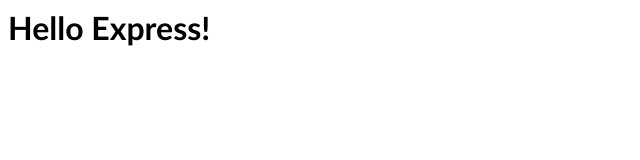
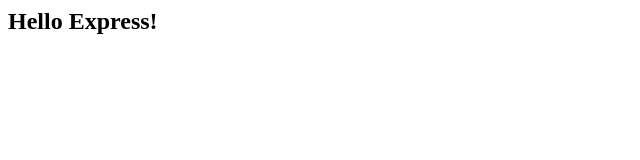
Before and after one commit to Vishwas-pio/express-simple-VVKPIO, a website: page pages/index.html in a window 1280 px wide. Shown: the whole page, without its empty margins (0-640 px from the left). Drawn offline with Linux system fonts and the light colour scheme; files that its build step writes are made by us from their sources.

Commit message:
3 files modified

```diff
--- a/pages/index.html
+++ b/pages/index.html
@@ -1,2 +1,2 @@
 <link rel="stylesheet" href="./style.css">
-<h1>Hello Express!</h1>
+<h2>Hello Express!</h2>
--- a/static/style.css
+++ b/static/style.css
@@ -1,3 +1,3 @@
 h1 {
-  font-family: 'Gill Sans', 'Gill Sans MT', Calibri, 'Trebuchet MS', sans-serif;
+  font-family: 'Gill Sans', 'Gill Sans MT', Arial, Helvetica, sans-serif, 'Trebuchet MS', sans-serif;
 }
```
Also changed, not shown: README.md.
